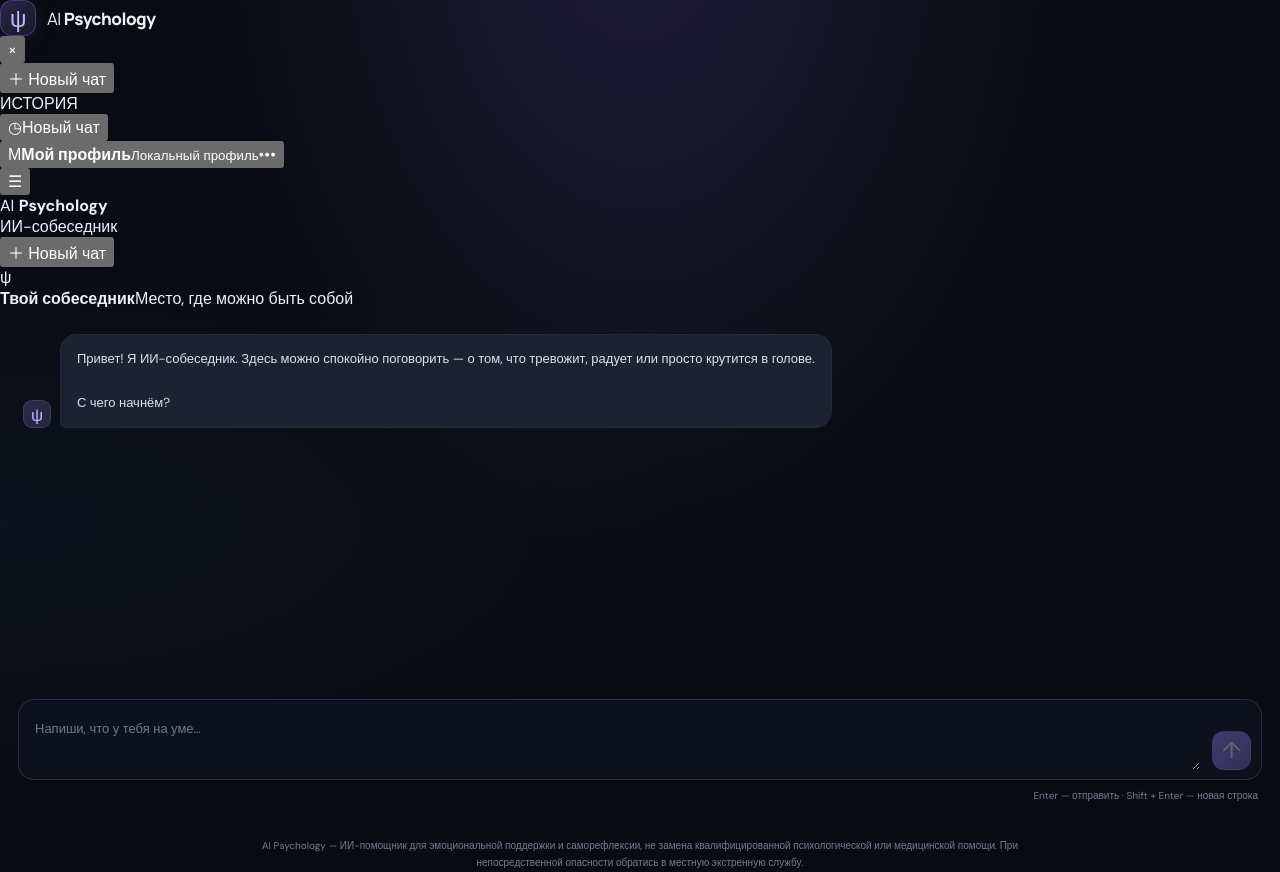
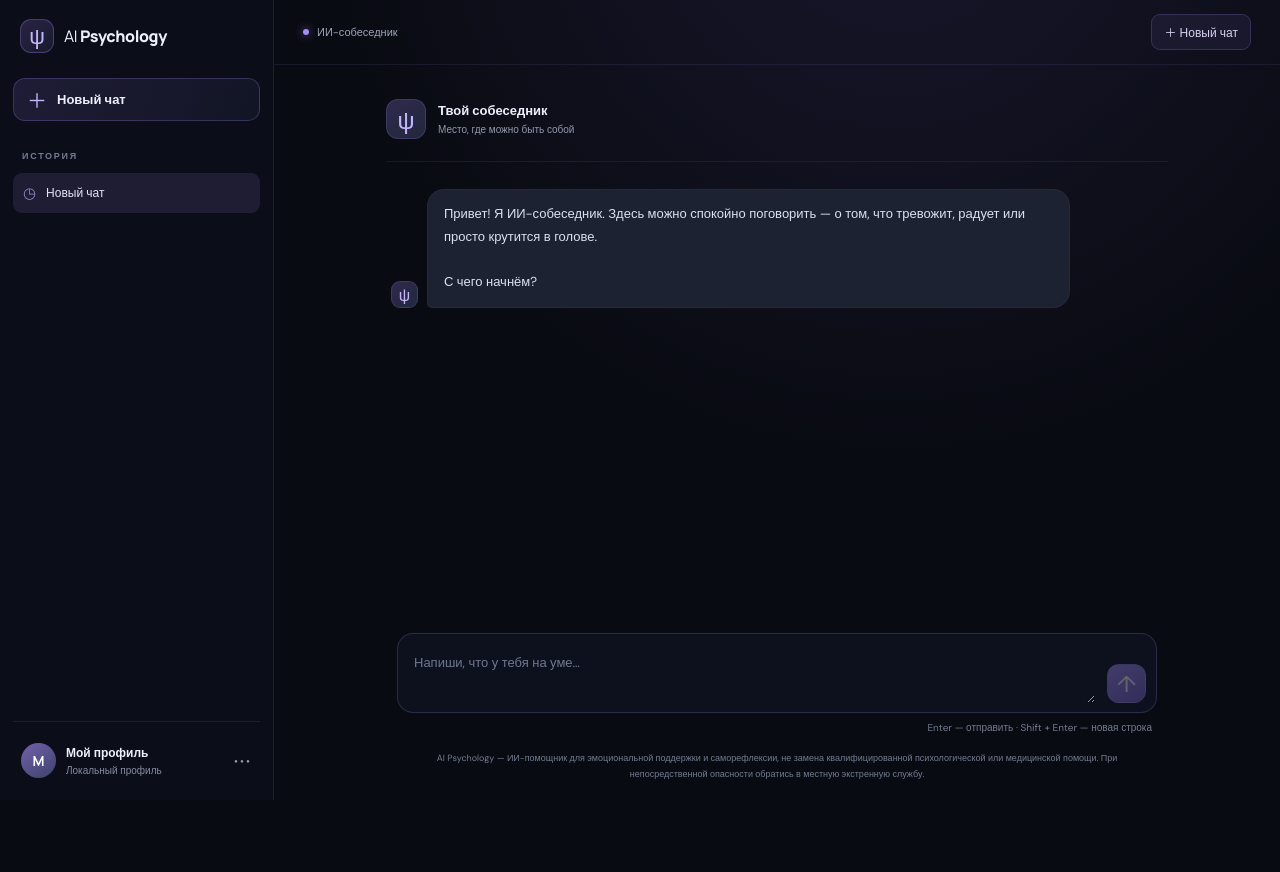
Before and after one commit to Karen71754/ai-psychology, a Next.js app: page / in a window 1280 px wide. After the commit the page ends 800 px from the top, so only its background shows below. Built offline with nearby package versions, Linux system fonts and the light colour scheme.

Commit message:
Build ChatGPT-inspired sidebar and account menu UI

```diff
--- a/src/app/globals.css
+++ b/src/app/globals.css
@@ -1,49 +1,79 @@
 @import url('https://fonts.googleapis.com/css2?family=DM+Sans:wght@400;500;600;700&family=Manrope:wght@400;500;600;700;800&display=swap');
-:root{color-scheme:dark;--bg:#090b12;--ink:#edf0fa;--muted:#9299ad;--accent:#a78bfa;--line:rgba(167,139,250,.15);--card:#111522;--soft:#191f30;--bubble:#1a2030}
+:root{color-scheme:dark;--bg:#090b12;--ink:#edf0fa;--muted:#9299ad;--accent:#a78bfa;--line:rgba(167,139,250,.15);--card:#111522;--soft:#191f30;--sidebar:#0d1019}
 *{box-sizing:border-box}
-html{min-height:100%;background:var(--bg);color-scheme:dark}
-body{margin:0;color:var(--ink);font-family:'DM Sans',sans-serif;background:radial-gradient(ellipse at 50% -12%,rgba(104,83,180,.24),transparent 48%),radial-gradient(ellipse at 0% 60%,rgba(48,72,125,.12),transparent 38%),var(--bg);min-height:100vh}
+html,body{min-height:100%;margin:0;background:var(--bg);color:var(--ink)}
+body{font-family:'DM Sans',sans-serif;background:radial-gradient(ellipse at 70% -20%,rgba(104,83,180,.17),transparent 46%),var(--bg)}
 button,textarea{font:inherit}
+button{color:inherit}
 ::selection{background:rgba(167,139,250,.32);color:#fff}
-.shell{max-width:1000px;margin:0 auto;padding:0 28px 48px}
-.topbar{height:82px;display:flex;align-items:center;justify-content:space-between;border-bottom:1px solid var(--line)}
-.brand{display:flex;align-items:center;gap:11px;text-decoration:none;color:var(--ink);font-family:Manrope,sans-serif;font-size:17px;letter-spacing:-.5px}
+.app-layout{min-height:100vh;display:flex}
+.sidebar{width:274px;flex:0 0 274px;background:rgba(12,15,24,.97);border-right:1px solid rgba(167,139,250,.12);display:flex;flex-direction:column;padding:19px 13px 13px;position:relative;z-index:5}
+.sidebar-top{display:flex;align-items:center;justify-content:space-between;padding:0 7px 25px}
+.brand{display:flex;align-items:center;gap:10px;text-decoration:none;color:var(--ink);font-family:Manrope,sans-serif;font-size:16px;letter-spacing:-.4px}
 .brand b{font-weight:800}
-.brand-mark{width:36px;height:36px;border:1px solid rgba(167,139,250,.28);border-radius:12px;background:linear-gradient(145deg,#292344,#171b2c);color:#c4b5fd;display:grid;place-items:center;font-size:23px;box-shadow:0 5px 22px rgba(124,93,220,.12)}
-.top-note{font-size:12px;color:var(--muted)}
-.hero{text-align:center;padding:72px 0 40px}
-.eyebrow{font-size:10px;font-weight:700;letter-spacing:2px;color:#b4a4e8;display:flex;justify-content:center;align-items:center;gap:10px}
-.pulse{width:7px;height:7px;border-radius:50%;background:#a78bfa;box-shadow:0 0 0 4px rgba(167,139,250,.12)}
-.hero h1{font-family:Manrope,sans-serif;font-size:clamp(38px,6vw,62px);line-height:1.08;letter-spacing:-2.8px;margin:23px 0 17px;font-weight:600;color:#f3f1ff}
-.hero h1 em{font-style:normal;background:linear-gradient(90deg,#c4b5fd,#8b9cf6);-webkit-background-clip:text;background-clip:text;color:transparent}
-.intro{max-width:590px;margin:0 auto;color:#9ba2b7;line-height:1.8;font-size:15px}
-.chat-card{max-width:760px;margin:0 auto;background:linear-gradient(155deg,rgba(22,27,43,.98),rgba(14,18,29,.98));border:1px solid rgba(167,139,250,.17);border-radius:23px;box-shadow:0 24px 90px rgba(0,0,0,.38),0 0 50px rgba(110,86,190,.06);overflow:hidden}
-.chat-heading{height:78px;padding:0 24px;display:flex;align-items:center;gap:13px;border-bottom:1px solid var(--line);background:rgba(255,255,255,.012)}
-.avatar,.mini-avatar{display:grid;place-items:center;background:linear-gradient(145deg,#30294d,#20283c);color:#c4b5fd;border:1px solid rgba(167,139,250,.18);border-radius:13px;font-family:Manrope,sans-serif}
-.avatar{width:41px;height:41px;font-size:25px}
-.chat-heading strong,.chat-heading span{display:block}
-.chat-heading strong{font-size:13px;color:#f0edff}
-.chat-heading div:nth-child(2) span{font-size:11px;color:#9299ad;margin-top:4px}
-.online{margin-left:auto!important;color:#9b91c6;font-size:11px!important;display:flex!important;align-items:center;gap:7px}
-.online i{width:6px;height:6px;border-radius:50%;background:#9b8be7;box-shadow:0 0 10px rgba(167,139,250,.7)}
-.messages{height:390px;overflow-y:auto;padding:25px 23px;display:flex;flex-direction:column;gap:19px;scrollbar-color:#35304e transparent;scrollbar-width:thin}
+.brand-mark{width:34px;height:34px;border:1px solid rgba(167,139,250,.28);border-radius:11px;background:linear-gradient(145deg,#292344,#171b2c);color:#c4b5fd;display:grid;place-items:center;font-size:22px}
+.new-chat-button{width:100%;height:43px;border:1px solid rgba(167,139,250,.24);border-radius:12px;background:linear-gradient(110deg,rgba(111,87,177,.2),rgba(57,68,111,.15));display:flex;align-items:center;gap:10px;padding:0 13px;font-size:13px;font-weight:600;cursor:pointer;transition:.2s}
+.new-chat-button:hover,.top-new-chat:hover{background:rgba(167,139,250,.18);border-color:rgba(167,139,250,.48)}
+.new-chat-button span{font-size:20px;color:#c4b5fd;font-weight:400}
+.history-label{font-size:9px;font-weight:700;letter-spacing:1.7px;color:#727b91;margin:29px 9px 11px}
+.chat-history{display:flex;flex-direction:column;gap:4px;overflow-y:auto;flex:1}
+.history-item{width:100%;display:flex;align-items:center;gap:10px;padding:10px 10px;border:0;border-radius:9px;background:transparent;text-align:left;color:#aeb5c8;font-size:12px;cursor:pointer;min-width:0}
+.history-item:hover{background:rgba(255,255,255,.045);color:#f1efff}
+.history-active{background:rgba(167,139,250,.12);color:#e8e1ff}
+.history-icon{font-size:15px;color:#9384c7;flex:0 0 auto}
+.history-title{overflow:hidden;text-overflow:ellipsis;white-space:nowrap}
+.empty-history{font-size:11px;line-height:1.6;color:#737b90;padding:0 10px}
+.sidebar-bottom{border-top:1px solid rgba(167,139,250,.12);padding-top:12px;margin-top:12px}
+.profile-menu-wrap{position:relative}
+.profile-button{width:100%;display:flex;align-items:center;gap:10px;padding:9px 8px;border:0;border-radius:11px;background:transparent;text-align:left;cursor:pointer}
+.profile-button:hover{background:rgba(255,255,255,.05)}
+.profile-avatar{width:35px;height:35px;flex:0 0 35px;border-radius:50%;display:grid;place-items:center;background:linear-gradient(145deg,#7461ad,#3b4269);color:white;font-family:Manrope,sans-serif;font-weight:700;font-size:14px}
+.profile-meta{display:flex;flex-direction:column;gap:3px;min-width:0;flex:1}
+.profile-meta strong{font-size:12px;font-weight:600;white-space:nowrap;overflow:hidden;text-overflow:ellipsis}
+.profile-meta small{font-size:10px;color:#858da2}
+.profile-dots{letter-spacing:2px;color:#9299ad;font-size:11px}
+.profile-popover{position:absolute;bottom:calc(100% + 9px);left:0;width:100%;padding:9px;background:#171b29;border:1px solid rgba(167,139,250,.22);border-radius:14px;box-shadow:0 18px 55px rgba(0,0,0,.45);z-index:10}
+.popover-heading{font-size:10px;color:#9299ad;padding:7px 8px 9px}
+.profile-option{width:100%;display:flex;align-items:center;gap:9px;padding:8px;border:0;border-radius:8px;background:transparent;text-align:left;font-size:11px;cursor:pointer}
+.profile-option:hover{background:rgba(255,255,255,.06)}
+.profile-avatar.small{width:25px;height:25px;flex-basis:25px;font-size:10px}
+.profile-check{margin-left:auto;color:#c4b5fd}
+.popover-divider{height:1px;background:rgba(167,139,250,.14);margin:7px 2px}
+.add-profile-icon{width:25px;height:25px;border:1px dashed rgba(167,139,250,.4);border-radius:50%;display:grid;place-items:center;color:#c4b5fd;font-size:16px}
+.local-profile-note{font-size:9px;line-height:1.5;color:#777f94;margin:8px 7px 4px}
+.main-panel{min-width:0;flex:1;display:flex;flex-direction:column;min-height:100vh}
+.main-topbar{height:65px;display:flex;align-items:center;justify-content:flex-end;gap:16px;padding:0 29px;border-bottom:1px solid rgba(167,139,250,.1)}
+.topbar-status{font-size:11px;color:#9ca4b8;display:flex;align-items:center;gap:8px;margin-right:auto}
+.status-dot{width:6px;height:6px;border-radius:50%;background:#a78bfa;box-shadow:0 0 10px rgba(167,139,250,.7)}
+.top-new-chat{border:1px solid rgba(167,139,250,.2);border-radius:9px;background:rgba(167,139,250,.08);padding:8px 12px;color:#d8d0f4;font-size:12px;cursor:pointer}
+.mobile-brand,.mobile-menu,.sidebar-close{display:none}
+.conversation-area{width:min(850px,100%);margin:0 auto;flex:1;display:flex;flex-direction:column;padding:34px 34px 18px}
+.conversation-heading{display:flex;align-items:center;gap:12px;padding:0 0 22px;border-bottom:1px solid rgba(167,139,250,.1)}
+.assistant-avatar,.mini-avatar{display:grid;place-items:center;background:linear-gradient(145deg,#30294d,#20283c);color:#c4b5fd;border:1px solid rgba(167,139,250,.18);border-radius:12px;font-family:Manrope,sans-serif}
+.assistant-avatar{width:40px;height:40px;font-size:24px}
+.conversation-heading strong,.conversation-heading span{display:block}
+.conversation-heading strong{font-size:13px;color:#f0edff}
+.conversation-heading span{font-size:10px;color:#9299ad;margin-top:4px}
+.messages{flex:1;min-height:340px;max-height:calc(100vh - 310px);overflow-y:auto;padding:27px 5px 22px;display:flex;flex-direction:column;gap:20px;scrollbar-color:#35304e transparent;scrollbar-width:thin}
 .message-row{display:flex;align-items:flex-end;gap:9px;max-width:88%}
 .message-row.user{align-self:flex-end;justify-content:flex-end}
 .message-row.assistant{align-self:flex-start}
-.mini-avatar{width:28px;height:28px;flex:0 0 28px;font-size:17px;border-radius:9px}
-.bubble{white-space:pre-wrap;line-height:1.7;font-size:13px;padding:13px 16px;border-radius:17px;background:#1c2232;color:#dce1f0;border:1px solid rgba(255,255,255,.035)}
+.mini-avatar{width:27px;height:27px;flex:0 0 27px;font-size:16px;border-radius:9px}
+.bubble{white-space:pre-wrap;line-height:1.75;font-size:13px;padding:13px 16px;border-radius:17px;background:#1c2232;color:#dce1f0;border:1px solid rgba(255,255,255,.035)}
 .user .bubble{background:linear-gradient(135deg,#6653a4,#514b91);color:#fff;border-color:rgba(196,181,253,.18);border-bottom-right-radius:5px}
 .assistant .bubble{border-bottom-left-radius:5px}
 .typing{color:#a9a2c9}
-.composer{margin:0 18px;padding:9px 10px 9px 16px;border:1px solid rgba(167,139,250,.2);border-radius:16px;display:flex;align-items:flex-end;gap:12px;background:#0d111d;transition:border-color .2s,box-shadow .2s}
+.composer-wrap{width:100%;max-width:760px;margin:0 auto}
+.composer{padding:9px 10px 9px 16px;border:1px solid rgba(167,139,250,.2);border-radius:16px;display:flex;align-items:flex-end;gap:12px;background:#0d111d;transition:border-color .2s,box-shadow .2s}
 .composer:focus-within{border-color:rgba(167,139,250,.55);box-shadow:0 0 0 3px rgba(167,139,250,.08)}
 .composer textarea{resize:vertical;min-height:42px;max-height:130px;flex:1;border:0;outline:0;background:transparent;color:#edf0fa;font-size:13px;line-height:1.65;padding:9px 0}
 .composer textarea::placeholder{color:#70788e}
 .composer button{width:39px;height:39px;border:1px solid rgba(196,181,253,.2);border-radius:12px;background:linear-gradient(145deg,#a78bfa,#7564c9);color:#fff;font-size:23px;cursor:pointer;box-shadow:0 5px 18px rgba(124,93,220,.22);transition:transform .15s,opacity .15s}
 .composer button:hover:not(:disabled){transform:translateY(-1px)}
 .composer button:disabled{opacity:.35;cursor:not-allowed;box-shadow:none}
-.composer-hint{text-align:right;padding:9px 22px 16px;font-size:10px;color:#737b91}
-.error{margin:10px 20px;color:#f1a5ae;font-size:12px}
-.notice{max-width:760px;margin:19px auto 0;color:#737c91;font-size:10px;line-height:1.75;text-align:center}
-footer{text-align:center;margin-top:49px;color:#8189a0;font-family:Manrope,sans-serif;font-size:12px}
-@media(max-width:600px){.shell{padding:0 14px 30px}.topbar{height:66px}.top-note{font-size:10px}.hero{padding:55px 8px 31px}.hero h1{letter-spacing:-1.8px}.intro{font-size:13px}.chat-card{border-radius:18px}.chat-heading{padding:0 16px}.messages{height:53vh;min-height:290px;padding:19px 14px}.message-row{max-width:95%}.composer{margin:0 10px}.notice{padding:0 8px}}
+.composer-hint{text-align:right;padding:8px 5px 0;font-size:10px;color:#737b91}
+.error{color:#f1a5ae;font-size:12px;margin:9px 4px}
+.notice{max-width:690px;margin:17px auto 0;color:#737c91;font-size:9px;line-height:1.7;text-align:center}
+.mobile-scrim{display:none}
+@media(max-width:760px){.sidebar{position:fixed;inset:0 auto 0 0;width:min(290px,86vw);transform:translateX(-102%);transition:transform .25s;box-shadow:none}.sidebar-open{transform:translateX(0);box-shadow:20px 0 70px rgba(0,0,0,.45)}.mobile-scrim{display:block;position:fixed;inset:0;z-index:4;border:0;background:rgba(0,0,0,.58)}.sidebar-close{display:block}.mobile-menu{display:block;margin-right:auto}.mobile-brand{display:block;margin-right:auto;font-family:Manrope,sans-serif;font-size:14px}.main-topbar{height:59px;padding:0 14px;gap:9px}.topbar-status{display:none}.top-new-chat{font-size:11px;padding:7px 9px}.conversation-area{padding:23px 15px 15px}.messages{max-height:calc(100vh - 270px);min-height:300px;padding:20px 0}.message-row{max-width:96%}.notice{padding:0 6px}.conversation-heading{padding-bottom:17px}}
+@media(max-width:420px){.mobile-brand{font-size:12px}.top-new-chat span{display:none}.conversation-area{padding-left:11px;padding-right:11px}.bubble{font-size:12px;padding:11px 13px}}
```
